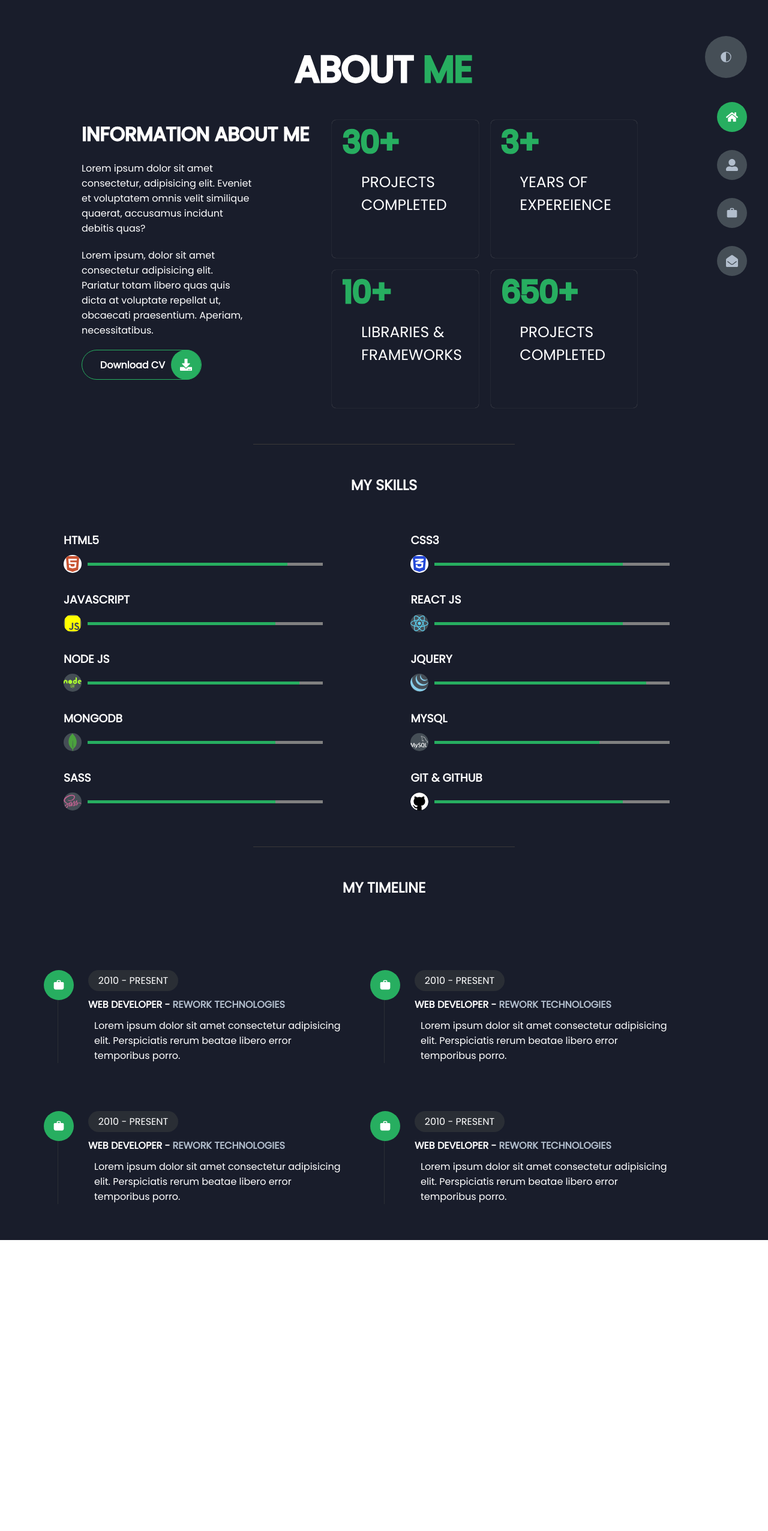
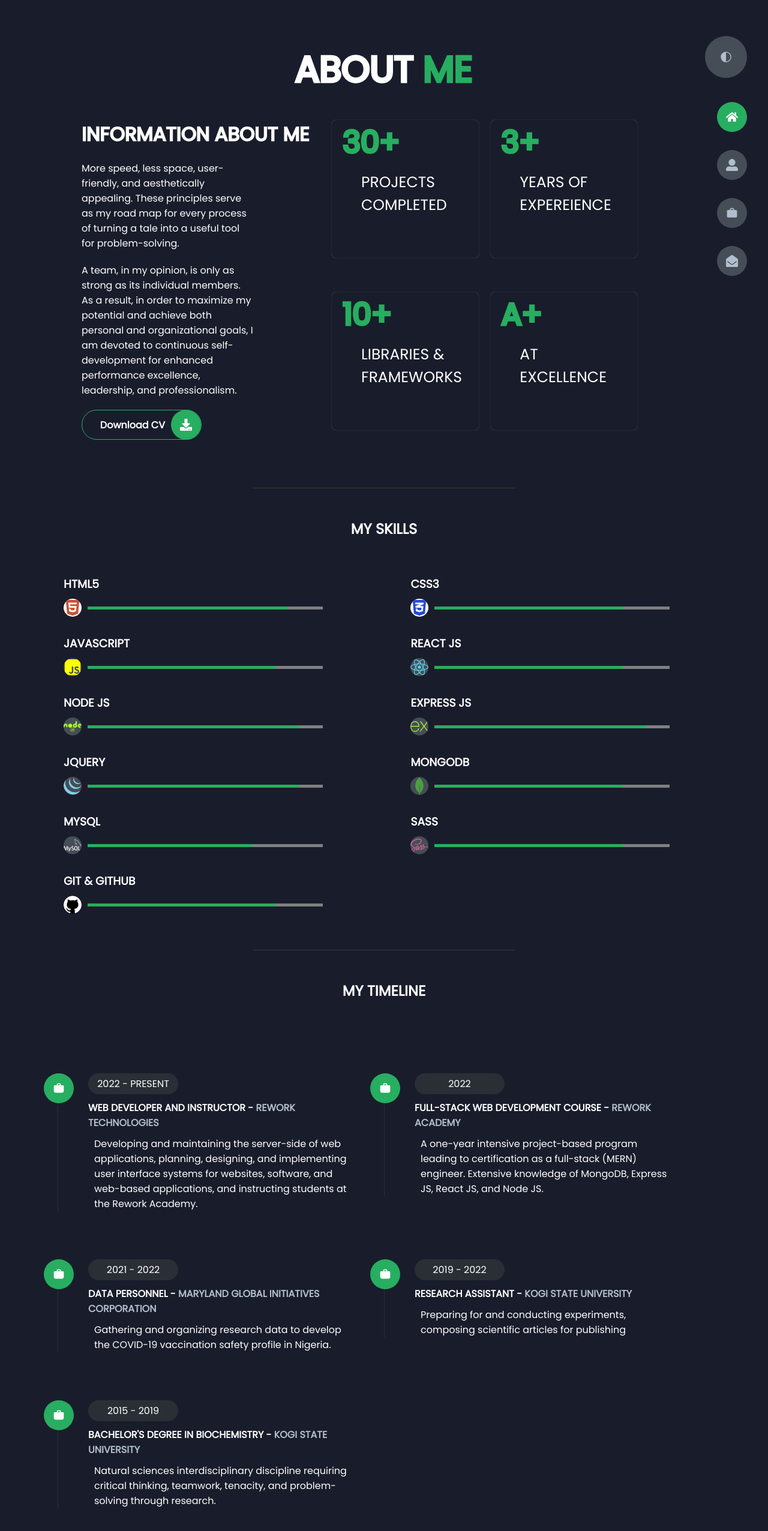
Before and after one commit to jsvoo/new-portfolio, a React (Create React App) app: page /about in a window 1280 px wide. Shown: the top 2552 px of the page at 60% size. Before the commit the page ends 2067 px from the top, so only its background shows below. Built offline with nearby package versions, Linux system fonts and the light colour scheme.

Commit message:
changed Lorem texts to actual texts. added  Express JS to skillls in About.js

```diff
--- a/src/components/pages/About.js
+++ b/src/components/pages/About.js
@@ -9,7 +9,7 @@ import {
   FaSass,
   FaGithub
 } from "react-icons/fa";
-import { SiJquery, SiMongodb, SiMysql, SiGithub } from "react-icons/si";
+import { SiJquery, SiMongodb, SiMysql, SiGithub, SiExpress } from "react-icons/si";
 import { MdWork } from "react-icons/md";
 import { useContext } from "react";
 import { contextManager } from "../context/PortfolioContext";
@@ -32,15 +32,15 @@ export default function About() {
             <h1>INFORMATION ABOUT ME</h1>
             <div className="about-text-width">
               <p>
-                Lorem ipsum dolor sit amet consectetur, adipisicing elit.
-                Eveniet et voluptatem omnis velit similique quaerat, accusamus
-                incidunt debitis quas?
+               More speed, less space, user-friendly, and aesthetically appealing.
+               These principles serve as my road map for every process of
+               turning a tale into a useful tool for problem-solving.
               </p>
 
               <p>
-                Lorem ipsum, dolor sit amet consectetur adipisicing elit.
-                Pariatur totam libero quas quis dicta at voluptate repellat ut,
-                obcaecati praesentium. Aperiam, necessitatibus.
+                A team, in my opinion, is only as strong as its individual members. As a result, in order to maximize my potential
+                 and achieve both personal and organizational goals, I am devoted to continuous self-development for enhanced performance excellence,
+                 leadership, and professionalism.
               </p>
 
               <a className="button" href="../images/image.jpg" download>
@@ -66,8 +66,8 @@ export default function About() {
               <div className="text">LIBRARIES & FRAMEWORKS</div>
             </div>
             <div className="stat">
-              <div className="number green">650+ </div>
-              <div className="text">PROJECTS COMPLETED</div>
+              <div className="number green">A+ </div>
+              <div className="text">AT EXCELLENCE</div>
             </div>
           </div>
         </div>
@@ -123,6 +123,16 @@ export default function About() {
             <h3>NODE JS</h3>
             <div className="skill-icon-section">
               <FaNode className="icon" />{" "}
+              <div className="full-width">
+                <div className="progress-bar"></div>
+              </div>
+            </div>
+          </div>
+
+          <div className="skill node">
+            <h3>EXPRESS JS</h3>
+            <div className="skill-icon-section">
+              <SiExpress className="icon" />{" "}
               <div className="full-width">
                 <div className="progress-bar"></div>
               </div>
@@ -193,19 +203,26 @@ export default function About() {
             </div>
 
             <div className="timeline">
-              <div className="date">2010 - PRESENT</div>
+              <div className="date">2022 - PRESENT</div>
               <div className="body">
                 <div className="role">
-                  WEB DEVELOPER -{" "}
+                  WEB DEVELOPER AND INSTRUCTOR -{" "}
                   <span className="company">REWORK TECHNOLOGIES</span>
                 </div>
                 <p>
-                  Lorem ipsum dolor sit amet consectetur adipisicing elit.
-                  Perspiciatis rerum beatae libero error temporibus porro.
+                  Developing and maintaining the server-side of web applications, planning,
+                  designing, and implementing user interface systems for websites, software,
+                  and web-based applications, and instructing students at the Rework Academy.
                 </p>
               </div>
             </div>
           </div>
+
+
+
+
+
+
 
           <div className="timeline-container">
             <div className="timeline-icon">
@@ -213,19 +230,20 @@ export default function About() {
             </div>
 
             <div className="timeline">
-              <div className="date">2010 - PRESENT</div>
+              <div className="date">2022</div>
               <div className="body">
                 <div className="role">
-                  WEB DEVELOPER -{" "}
-                  <span className="company">REWORK TECHNOLOGIES</span>
+                 FULL-STACK WEB DEVELOPMENT COURSE -{" "}
+                  <span className="company">REWORK ACADEMY</span>
                 </div>
                 <p>
-                  Lorem ipsum dolor sit amet consectetur adipisicing elit.
-                  Perspiciatis rerum beatae libero error temporibus porro.
+                  A one-year intensive project-based program leading to certification as a full-stack (MERN) engineer.
+                  Extensive knowledge of MongoDB, Express JS, React JS, and Node JS.
                   </p>
                   </div>
             </div>
           </div>
+
 
              <div className="timeline-container">
             <div className="timeline-icon">
@@ -233,34 +251,56 @@ export default function About() {
             </div>
 
             <div className="timeline">
-              <div className="date">2010 - PRESENT</div>
+              <div className="date">2021 - 2022</div>
               <div className="body">
                 <div className="role">
-                  WEB DEVELOPER -{" "}
-                  <span className="company">REWORK TECHNOLOGIES</span>
+                 DATA PERSONNEL -{" "}
+                  <span className="company">MARYLAND GLOBAL INITIATIVES CORPORATION</span>
                 </div>
                 <p>
-                  Lorem ipsum dolor sit amet consectetur adipisicing elit.
-                  Perspiciatis rerum beatae libero error temporibus porro.
+                 Gathering and organizing research data to develop the COVID-19 vaccination safety profile in Nigeria.
                 </p>
               </div>
             </div>
           </div>
+
+
+
              <div className="timeline-container">
             <div className="timeline-icon">
               <MdWork className="icon" />
             </div>
 
             <div className="timeline">
-              <div className="date">2010 - PRESENT</div>
+              <div className="date">2019 - 2022</div>
               <div className="body">
                 <div className="role">
-                  WEB DEVELOPER -{" "}
-                  <span className="company">REWORK TECHNOLOGIES</span>
+                  RESEARCH ASSISTANT -{" "}
+                  <span className="company">KOGI STATE UNIVERSITY</span>
                 </div>
                 <p>
-                  Lorem ipsum dolor sit amet consectetur adipisicing elit.
-                  Perspiciatis rerum beatae libero error temporibus porro.
+                 Preparing for and conducting experiments, composing scientific articles for publishing
+                </p>
+              </div>
+            </div>
+          </div>
+
+
+
+          <div className="timeline-container">
+            <div className="timeline-icon">
+              <MdWork className="icon" />
+            </div>
+
+            <div className="timeline">
+              <div className="date">2015 - 2019</div>
+              <div className="body">
+                <div className="role">
+                  BACHELOR'S DEGREE IN BIOCHEMISTRY -{" "}
+                  <span className="company">KOGI STATE UNIVERSITY</span>
+                </div>
+                <p>
+                 Natural sciences interdisciplinary discipline requiring critical thinking, teamwork, tenacity, and problem-solving through research.
                 </p>
               </div>
             </div>
--- a/src/components/pages/Contact.js
+++ b/src/components/pages/Contact.js
@@ -31,7 +31,7 @@ export default function Contact() {
         <div className="text-region">
           <h1>CONTACT ME HERE</h1>
           <p>
-            Lorem, ipsum dolor sit amet consectetur adipisicing elit. A, ea.
+           Would you like to talk? Please contact me through any of the following avenues.
           </p>
 
           <div className="details">
@@ -49,13 +49,13 @@ export default function Contact() {
               </span>{" "}
               <span>: onoja.jsdev@gmail.com</span>
             </div>
-            <div className="items">
+            {/* <div className="items">
               <span className="item">
                 {" "}
                 <FaUserGraduate className="contact_icon" /> Education
               </span>{" "}
               <span>: Kogi State University, Rework Academy</span>
-            </div>
+            </div> */}
             <div className="items">
               <span className="item">
                 {" "}
--- a/src/components/pages/HomePage.js
+++ b/src/components/pages/HomePage.js
@@ -30,10 +30,9 @@ export default function HomePage() {
             &nbsp; A <br /> Web Developer
           </h1>
           <p>
-            I'm a Web developer, I love to create beautiful and functional
-            websites. Lorem ipsum dolor sit amet, consectetur adipisicing elit.
-            Nostrum corporis iste repellendus fuga delectus rerum assumenda
-            magnam sint nam cum.
+            I'm a web developer who thrives at working in a collaborative environment to design user-friendly,
+             visually pleasing, and functional applications utilizing JavaScript, HTML,
+             and CSS with a focus on problem-solving.
           </p>
           <a className="button" href="../images/image.jpg" download>
             Download CV
```
Lines whose indentation alone changed are shown as unchanged.
